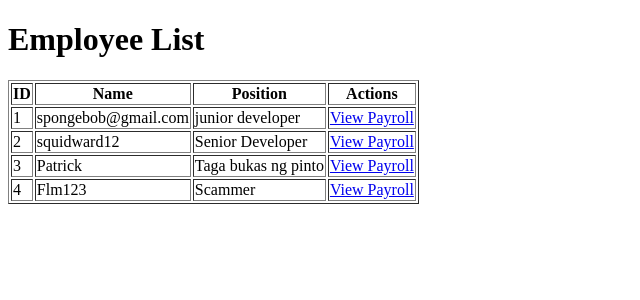
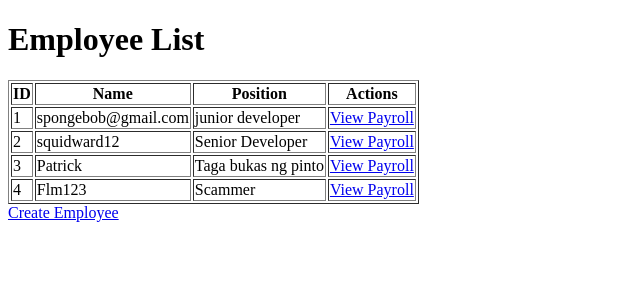
Before and after one commit to rhonnwalter/django-payroll-system, a Django app: page /dashboard/employees/ in a window 1280 px wide. Shown: the top 300 px of the page, without its empty margins (0-640 px from the left). Run offline with Django 5.2, Linux system fonts and the light colour scheme; a user stored in the database is signed in; data comes from the database, SQL or seed files in the repository.

Commit message:
fix: employee list

```diff
--- a/tasks/templates/dashboard/employee_list.html
+++ b/tasks/templates/dashboard/employee_list.html
@@ -46,5 +46,6 @@
 
 
     </table>
+    <a href="{% url 'create_employee'%}">Create Employee</a>
 </body>
 </html>
--- a/tasks/templates/dashboard/hr_dashboard.html
+++ b/tasks/templates/dashboard/hr_dashboard.html
@@ -14,6 +14,7 @@
 
     <p>Total Payroll Records: {{ total_payrolls }}</p>
     <p>Total Salary Expenses: ₱{{ total_salary|intcomma }}</p>
+    <p>Employees List</p> <a href="{% url 'employee_list'%}">View Employees</a>
 
     <h3>All Payrolls</h3>
     <a href="{% url 'hr_payroll_list'%}">View Payrolls</a>
```
